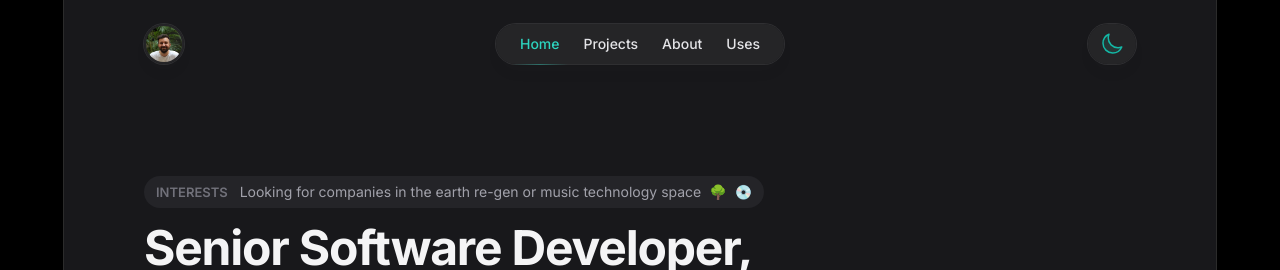
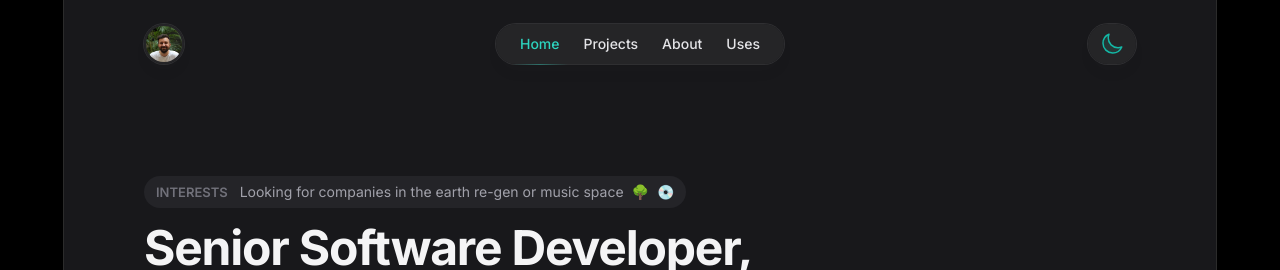
Before and after one commit to CharlyMartin/portfolio, a Next.js app: page / in a window 1280 px wide. Shown: the top 270 px of the page. Built offline with nearby package versions, Linux system fonts and the light colour scheme.

Commit message:
fixup! Update bio to emphasise on remote work and interests

```diff
--- a/src/data/bio.ts
+++ b/src/data/bio.ts
@@ -7,7 +7,7 @@ const data: Bio = {
   headline: "Senior Software Developer, ex-Founder & UI Designer",
   // headline: "Senior Software Developer 🧑‍💻, ex-Founder ⚙️ and UI Designer 💅",
   badge: {
-    long: "Looking for companies in the earth re-gen or music technology space",
+    long: "Looking for companies in the earth re-gen or music space",
     short: "Earth re-gen / Music tech",
   },
   avatar: {
```
